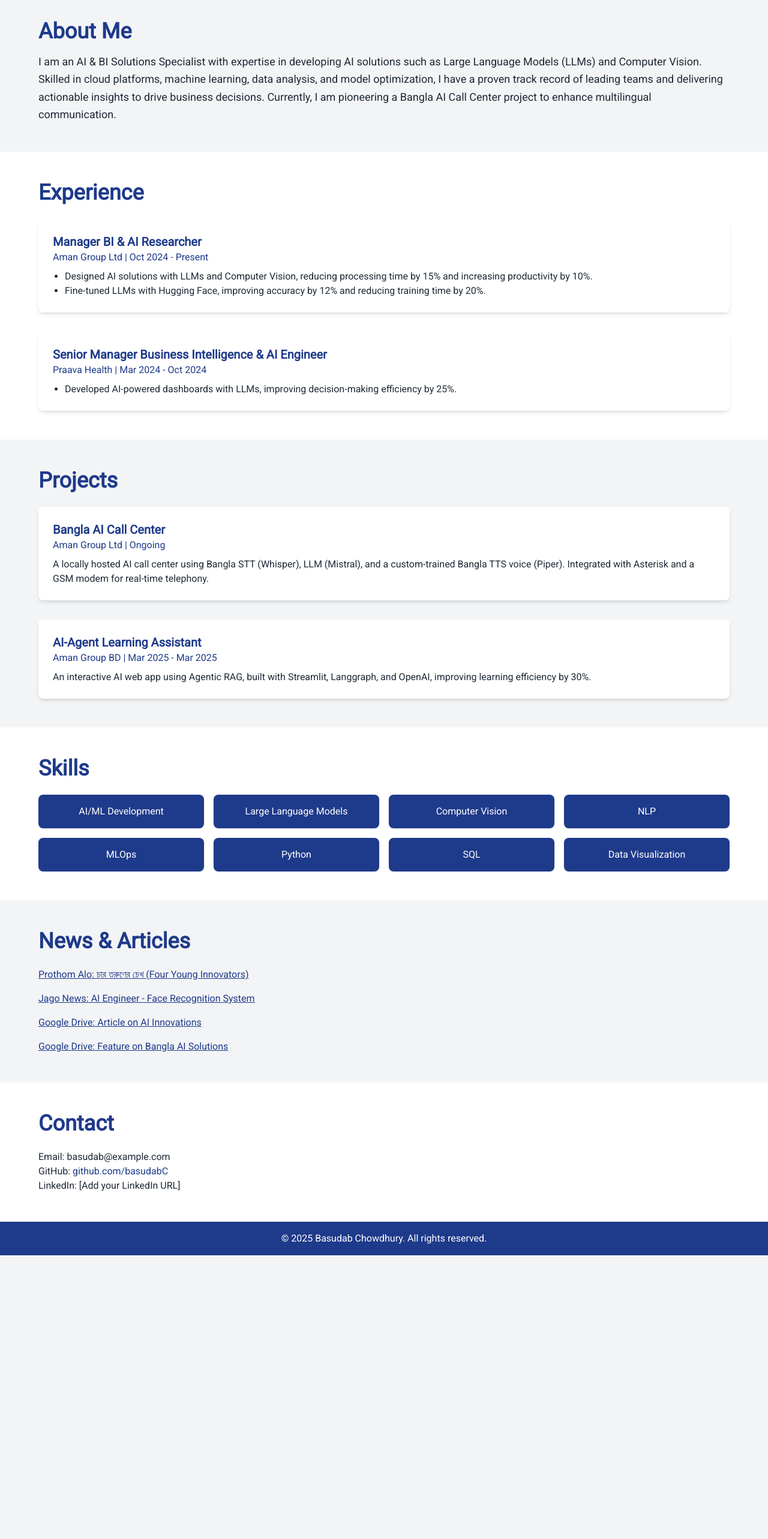
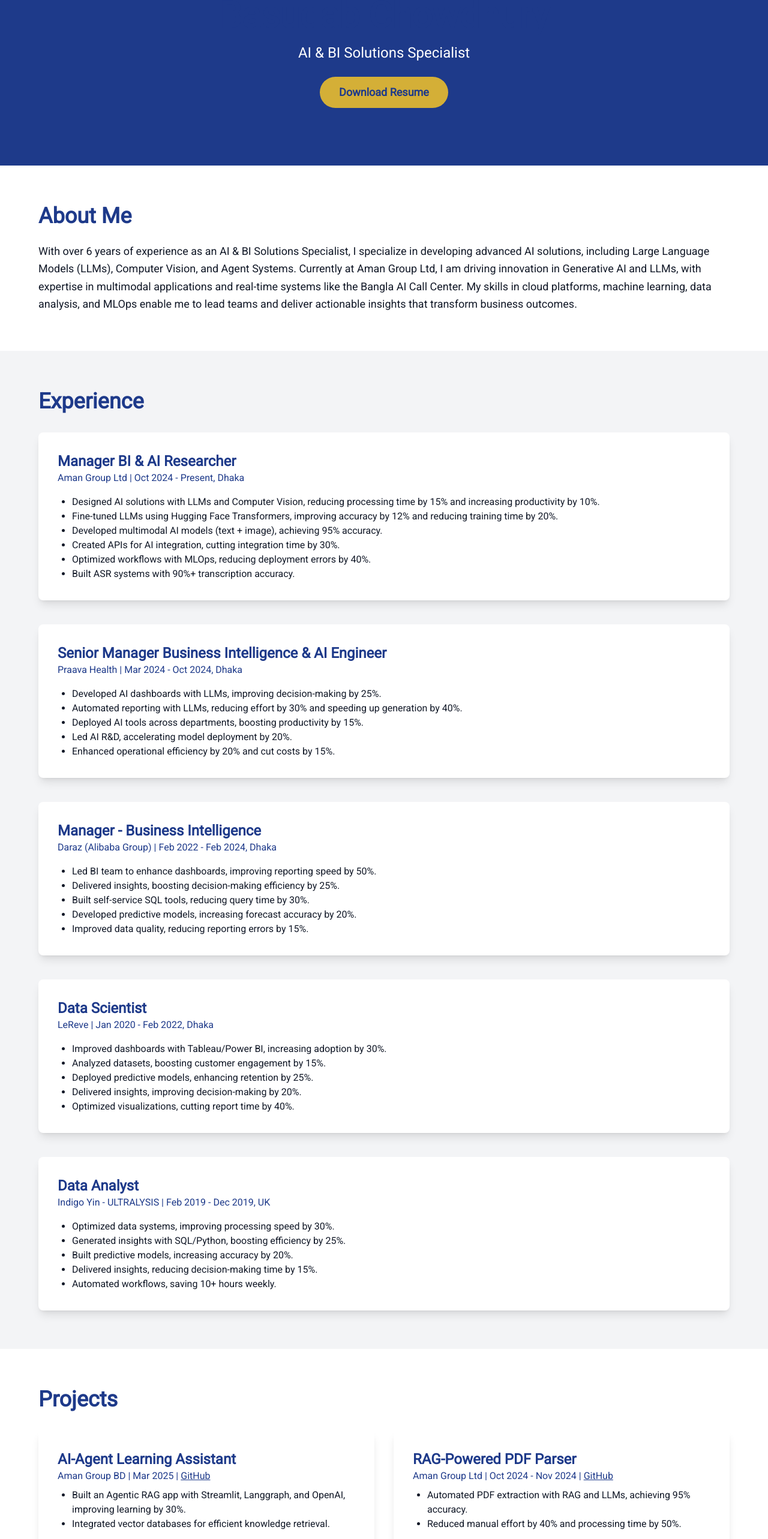
Before and after one commit to basudabC/portfolio, a Next.js app: page / in a window 1280 px wide. Shown: the part 100-2666 px from the top of the page at 60% size. Before the commit the page ends 2193 px from the top, so only its background shows below. Built offline with nearby package versions, Linux system fonts and the light colour scheme.

Commit message:
Update index.js

```diff
--- a/pages/index.js
+++ b/pages/index.js
@@ -3,148 +3,402 @@ import { motion } from "framer-motion";
 
 export default function Home() {
   return (
-    <div className="min-h-screen bg-white text-gray-800 font-roboto">
+    <div className="min-h-screen font-roboto">
       <Head>
-        <title>Basudab Chowdhury | AI Data Scientist</title>
+        <title>Basudab Chowdhury | AI & BI Solutions Specialist</title>
         <meta
           name="description"
-          content="Portfolio of Basudab Chowdhury, AI Data Scientist specializing in LLMs, Computer Vision, and Bangla AI solutions."
+          content="Portfolio of Basudab Chowdhury, an AI & BI Solutions Specialist with over 6 years of experience in Generative AI, LLMs, and Agent Systems."
         />
       </Head>
 
-      {/* Header */}
-      <header className="bg-corp-blue text-white py-6 px-4 shadow-md">
-        <div className="max-w-6xl mx-auto flex justify-between items-center">
-          <h1 className="text-3xl font-bold">Basudab Chowdhury</h1>
-          <p className="text-xl">AI & BI Solutions Specialist</p>
+      {/* Hero Section */}
+      <header className="bg-corp-blue text-white py-24 px-6 text-center">
+        <div className="max-w-6xl mx-auto">
+          <motion.h1
+            initial={{ opacity: 0, y: -20 }}
+            animate={{ opacity: 1, y: 0 }}
+            transition={{ duration: 0.8 }}
+            className="text-5xl md:text-6xl mb-4"
+          >
+            Basudab Chowdhury
+          </motion.h1>
+          <motion.p
+            initial={{ opacity: 0, y: 20 }}
+            animate={{ opacity: 1, y: 0 }}
+            transition={{ duration: 0.8, delay: 0.2 }}
+            className="text-xl md:text-2xl mb-6"
+          >
+            AI & BI Solutions Specialist
+          </motion.p>
+          <motion.a
+            href="https://drive.google.com/file/d/1lGbuTzdPwsiTikTvAHtVL9NTATdKqjKI/view?usp=sharing"
+            target="_blank"
+            rel="noopener noreferrer"
+            initial={{ opacity: 0 }}
+            animate={{ opacity: 1 }}
+            transition={{ duration: 0.8, delay: 0.4 }}
+            className="inline-block bg-corp-gold text-corp-blue py-3 px-8 rounded-full text-lg font-semibold hover:bg-yellow-500 transition"
+          >
+            Download Resume
+          </motion.a>
         </div>
       </header>
 
       {/* About */}
-      <section className="py-12 px-4 bg-gray-100">
+      <section className="bg-white">
         <div className="max-w-6xl mx-auto">
-          <motion.h2
-            initial={{ opacity: 0, y: 20 }}
-            animate={{ opacity: 1, y: 0 }}
-            transition={{ duration: 0.5 }}
-            className="text-4xl font-semibold text-corp-blue mb-4"
-          >
-            About Me
-          </motion.h2>
+          <h2 className="text-4xl mb-6">About Me</h2>
           <p className="text-lg leading-relaxed">
-            I am an AI & BI Solutions Specialist with expertise in developing AI
-            solutions such as Large Language Models (LLMs) and Computer Vision.
-            Skilled in cloud platforms, machine learning, data analysis, and
-            model optimization, I have a proven track record of leading teams
-            and delivering actionable insights to drive business decisions.
-            Currently, I am pioneering a Bangla AI Call Center project to
-            enhance multilingual communication.
+            With over 6 years of experience as an AI & BI Solutions Specialist,
+            I specialize in developing advanced AI solutions, including Large
+            Language Models (LLMs), Computer Vision, and Agent Systems.
+            Currently at Aman Group Ltd, I am driving innovation in Generative
+            AI and LLMs, with expertise in multimodal applications and
+            real-time systems like the Bangla AI Call Center. My skills in cloud
+            platforms, machine learning, data analysis, and MLOps enable me to
+            lead teams and deliver actionable insights that transform business
+            outcomes.
           </p>
         </div>
       </section>
 
       {/* Experience */}
-      <section className="py-12 px-4">
+      <section className="bg-corp-gray">
         <div className="max-w-6xl mx-auto">
-          <motion.h2
-            initial={{ opacity: 0, y: 20 }}
-            animate={{ opacity: 1, y: 0 }}
+          <h2 className="text-4xl mb-8">Experience</h2>
+          <div className="space-y-10">
+            <motion.div
+              initial={{ opacity: 0, x: -20 }}
+              animate={{ opacity: 1, x: 0 }}
               transition={{ duration: 0.5 }}
-            className="text-4xl font-semibold text-corp-blue mb-6"
+              className="card"
             >
-            Experience
-          </motion.h2>
-          <div className="space-y-8">
-            <div className="bg-white p-6 rounded-lg shadow-md">
-              <h3 className="text-xl font-bold">Manager BI & AI Researcher</h3>
-              <p className="text-corp-blue">Aman Group Ltd | Oct 2024 - Present</p>
-              <ul className="list-disc pl-5 mt-2">
+              <h3 className="text-2xl">Manager BI & AI Researcher</h3>
+              <p className="text-corp-blue">
+                Aman Group Ltd | Oct 2024 - Present, Dhaka
+              </p>
+              <ul className="list-disc pl-6 mt-4">
                 <li>
                   Designed AI solutions with LLMs and Computer Vision, reducing
                   processing time by 15% and increasing productivity by 10%.
                 </li>
                 <li>
-                  Fine-tuned LLMs with Hugging Face, improving accuracy by 12%
-                  and reducing training time by 20%.
+                  Fine-tuned LLMs using Hugging Face Transformers, improving
+                  accuracy by 12% and reducing training time by 20%.
+                </li>
+                <li>
+                  Developed multimodal AI models (text + image), achieving 95%
+                  accuracy.
+                </li>
+                <li>
+                  Created APIs for AI integration, cutting integration time by
+                  30%.
+                </li>
+                <li>
+                  Optimized workflows with MLOps, reducing deployment errors by
+                  40%.
+                </li>
+                <li>
+                  Built ASR systems with 90%+ transcription accuracy.
                 </li>
               </ul>
-            </div>
-            <div className="bg-white p-6 rounded-lg shadow-md">
-              <h3 className="text-xl font-bold">
+            </motion.div>
+
+            <motion.div
+              initial={{ opacity: 0, x: -20 }}
+              animate={{ opacity: 1, x: 0 }}
+              transition={{ duration: 0.5, delay: 0.2 }}
+              className="card"
+            >
+              <h3 className="text-2xl">
                 Senior Manager Business Intelligence & AI Engineer
               </h3>
               <p className="text-corp-blue">
-                Praava Health | Mar 2024 - Oct 2024
+                Praava Health | Mar 2024 - Oct 2024, Dhaka
               </p>
-              <ul className="list-disc pl-5 mt-2">
+              <ul className="list-disc pl-6 mt-4">
                 <li>
-                  Developed AI-powered dashboards with LLMs, improving
-                  decision-making efficiency by 25%.
+                  Developed AI dashboards with LLMs, improving decision-making
+                  by 25%.
+                </li>
+                <li>
+                  Automated reporting with LLMs, reducing effort by 30% and
+                  speeding up generation by 40%.
+                </li>
+                <li>
+                  Deployed AI tools across departments, boosting productivity
+                  by 15%.
+                </li>
+                <li>
+                  Led AI R&D, accelerating model deployment by 20%.
+                </li>
+                <li>
+                  Enhanced operational efficiency by 20% and cut costs by 15%.
                 </li>
               </ul>
-            </div>
+            </motion.div>
+
+            <motion.div
+              initial={{ opacity: 0, x: -20 }}
+              animate={{ opacity: 1, x: 0 }}
+              transition={{ duration: 0.5, delay: 0.4 }}
+              className="card"
+            >
+              <h3 className="text-2xl">Manager - Business Intelligence</h3>
+              <p className="text-corp-blue">
+                Daraz (Alibaba Group) | Feb 2022 - Feb 2024, Dhaka
+              </p>
+              <ul className="list-disc pl-6 mt-4">
+                <li>
+                  Led BI team to enhance dashboards, improving reporting speed
+                  by 50%.
+                </li>
+                <li>
+                  Delivered insights, boosting decision-making efficiency by
+                  25%.
+                </li>
+                <li>
+                  Built self-service SQL tools, reducing query time by 30%.
+                </li>
+                <li>
+                  Developed predictive models, increasing forecast accuracy by
+                  20%.
+                </li>
+                <li>
+                  Improved data quality, reducing reporting errors by 15%.
+                </li>
+              </ul>
+            </motion.div>
+
+            <motion.div
+              initial={{ opacity: 0, x: -20 }}
+              animate={{ opacity: 1, x: 0 }}
+              transition={{ duration: 0.5, delay: 0.6 }}
+              className="card"
+            >
+              <h3 className="text-2xl">Data Scientist</h3>
+              <p className="text-corp-blue">
+                LeReve | Jan 2020 - Feb 2022, Dhaka
+              </p>
+              <ul className="list-disc pl-6 mt-4">
+                <li>
+                  Improved dashboards with Tableau/Power BI, increasing
+                  adoption by 30%.
+                </li>
+                <li>
+                  Analyzed datasets, boosting customer engagement by 15%.
+                </li>
+                <li>
+                  Deployed predictive models, enhancing retention by 25%.
+                </li>
+                <li>
+                  Delivered insights, improving decision-making by 20%.
+                </li>
+                <li>
+                  Optimized visualizations, cutting report time by 40%.
+                </li>
+              </ul>
+            </motion.div>
+
+            <motion.div
+              initial={{ opacity: 0, x: -20 }}
+              animate={{ opacity: 1, x: 0 }}
+              transition={{ duration: 0.5, delay: 0.8 }}
+              className="card"
+            >
+              <h3 className="text-2xl">Data Analyst</h3>
+              <p className="text-corp-blue">
+                Indigo Yin - ULTRALYSIS | Feb 2019 - Dec 2019, UK
+              </p>
+              <ul className="list-disc pl-6 mt-4">
+                <li>
+                  Optimized data systems, improving processing speed by 30%.
+                </li>
+                <li>
+                  Generated insights with SQL/Python, boosting efficiency by
+                  25%.
+                </li>
+                <li>
+                  Built predictive models, increasing accuracy by 20%.
+                </li>
+                <li>
+                  Delivered insights, reducing decision-making time by 15%.
+                </li>
+                <li>Automated workflows, saving 10+ hours weekly.</li>
+              </ul>
+            </motion.div>
           </div>
         </div>
       </section>
 
       {/* Projects */}
-      <section className="py-12 px-4 bg-gray-100">
+      <section className="bg-white">
         <div className="max-w-6xl mx-auto">
-          <motion.h2
+          <h2 className="text-4xl mb-8">Projects</h2>
+          <div className="grid md:grid-cols-2 gap-8">
+            <motion.div
               initial={{ opacity: 0, y: 20 }}
               animate={{ opacity: 1, y: 0 }}
               transition={{ duration: 0.5 }}
-            className="text-4xl font-semibold text-corp-blue mb-6"
+              className="card"
             >
-            Projects
-          </motion.h2>
-          <div className="space-y-8">
-            <div className="bg-white p-6 rounded-lg shadow-md">
-              <h3 className="text-xl font-bold">Bangla AI Call Center</h3>
+              <h3 className="text-2xl">AI-Agent Learning Assistant</h3>
+              <p className="text-corp-blue">
+                Aman Group BD | Mar 2025 |{" "}
+                <a
+                  href="https://github.com/basudabC/Study_Buddy"
+                  target="_blank"
+                  rel="noopener noreferrer"
+                  className="underline"
+                >
+                  GitHub
+                </a>
+              </p>
+              <ul className="list-disc pl-6 mt-2">
+                <li>
+                  Built an Agentic RAG app with Streamlit, Langgraph, and
+                  OpenAI, improving learning by 30%.
+                </li>
+                <li>Integrated vector databases for efficient knowledge retrieval.</li>
+              </ul>
+            </motion.div>
+
+            <motion.div
+              initial={{ opacity: 0, y: 20 }}
+              animate={{ opacity: 1, y: 0 }}
+              transition={{ duration: 0.5, delay: 0.2 }}
+              className="card"
+            >
+              <h3 className="text-2xl">RAG-Powered PDF Parser</h3>
+              <p className="text-corp-blue">
+                Aman Group Ltd | Oct 2024 - Nov 2024 |{" "}
+                <a
+                  href="https://github.com/basudabC/HR-Resume-Management"
+                  target="_blank"
+                  rel="noopener noreferrer"
+                  className="underline"
+                >
+                  GitHub
+                </a>
+              </p>
+              <ul className="list-disc pl-6 mt-2">
+                <li>
+                  Automated PDF extraction with RAG and LLMs, achieving 95%
+                  accuracy.
+                </li>
+                <li>Reduced manual effort by 40% and processing time by 50%.</li>
+              </ul>
+            </motion.div>
+
+            <motion.div
+              initial={{ opacity: 0, y: 20 }}
+              animate={{ opacity: 1, y: 0 }}
+              transition={{ duration: 0.5, delay: 0.4 }}
+              className="card"
+            >
+              <h3 className="text-2xl">Real-Time Healthcare Translation</h3>
+              <p className="text-corp-blue">
+                Praava Health | Oct 2024 - Nov 2024 |{" "}
+                <a
+                  href="https://github.com/basudabC/RealtimeTranlate"
+                  target="_blank"
+                  rel="noopener noreferrer"
+                  className="underline"
+                >
+                  GitHub
+                </a>
+              </p>
+              <ul className="list-disc pl-6 mt-2">
+                <li>
+                  Built a multilingual translation app with Flask and Web
+                  Speech API.
+                </li>
+                <li>Supported 20+ languages, reducing communication barriers.</li>
+              </ul>
+            </motion.div>
+
+            <motion.div
+              initial={{ opacity: 0, y: 20 }}
+              animate={{ opacity: 1, y: 0 }}
+              transition={{ duration: 0.5, delay: 0.6 }}
+              className="card"
+            >
+              <h3 className="text-2xl">SQL Query Generator</h3>
+              <p className="text-corp-blue">Daraz Bangladesh | Jan 2023 - Jun 2023</p>
+              <ul className="list-disc pl-6 mt-2">
+                <li>
+                  Created an LLM-powered tool for SQL queries and report
+                  summarization.
+                </li>
+                <li>Reduced insight generation time by 40%.</li>
+              </ul>
+            </motion.div>
+
+            <motion.div
+              initial={{ opacity: 0, y: 20 }}
+              animate={{ opacity: 1, y: 0 }}
+              transition={{ duration: 0.5, delay: 0.8 }}
+              className="card"
+            >
+              <h3 className="text-2xl">Face Recognition System</h3>
+              <p className="text-corp-blue">
+                Bangladesh Police | Jan 2021 - Jun 2021 |{" "}
+                <a
+                  href="https://www.jagonews24.com/country/news/423116"
+                  target="_blank"
+                  rel="noopener noreferrer"
+                  className="underline"
+                >
+                  Article
+                </a>
+              </p>
+              <ul className="list-disc pl-6 mt-2">
+                <li>
+                  Developed a real-time face recognition system with OpenCV.
+                </li>
+                <li>Optimized for scalability and diverse conditions.</li>
+              </ul>
+            </motion.div>
+
+            <motion.div
+              initial={{ opacity: 0, y: 20 }}
+              animate={{ opacity: 1, y: 0 }}
+              transition={{ duration: 0.5, delay: 1.0 }}
+              className="card"
+            >
+              <h3 className="text-2xl">Bangla AI Call Center</h3>
               <p className="text-corp-blue">Aman Group Ltd | Ongoing</p>
-              <p className="mt-2">
-                A locally hosted AI call center using Bangla STT (Whisper), LLM
-                (Mistral), and a custom-trained Bangla TTS voice (Piper).
-                Integrated with Asterisk and a GSM modem for real-time
-                telephony.
-              </p>
-            </div>
-            <div className="bg-white p-6 rounded-lg shadow-md">
-              <h3 className="text-xl font-bold">AI-Agent Learning Assistant</h3>
-              <p className="text-corp-blue">
-                Aman Group BD | Mar 2025 - Mar 2025
-              </p>
-              <p className="mt-2">
-                An interactive AI web app using Agentic RAG, built with
-                Streamlit, Langgraph, and OpenAI, improving learning efficiency
-                by 30%.
-              </p>
-            </div>
+              <ul className="list-disc pl-6 mt-2">
+                <li>
+                  Built a local AI call center with Bangla STT (Whisper), LLM
+                  (Mistral), and TTS (Piper).
+                </li>
+                <li>Integrated with Asterisk and GSM modem for real-time use.</li>
+              </ul>
+            </motion.div>
           </div>
         </div>
       </section>
 
       {/* Skills */}
-      <section className="py-12 px-4">
+      <section className="bg-corp-gray">
         <div className="max-w-6xl mx-auto">
-          <motion.h2
-            initial={{ opacity: 0, y: 20 }}
-            animate={{ opacity: 1, y: 0 }}
-            transition={{ duration: 0.5 }}
-            className="text-4xl font-semibold text-corp-blue mb-6"
-          >
-            Skills
-          </motion.h2>
-          <div className="grid grid-cols-2 md:grid-cols-4 gap-4">
+          <h2 className="text-4xl mb-8">Skills</h2>
+          <div className="grid grid-cols-2 md:grid-cols-4 gap-6">
             {[
-              "AI/ML Development",
-              "Large Language Models",
+              "Generative AI",
+              "LLMs",
+              "Agent Systems",
               "Computer Vision",
               "NLP",
               "MLOps",
               "Python",
               "SQL",
               "Data Visualization",
+              "Cloud Platforms",
+              "RAG",
+              "Speech-to-Text",
             ].map((skill) => (
               <motion.div
                 key={skill}
@@ -161,88 +415,87 @@ export default function Home() {
       </section>
 
       {/* News & Articles */}
-      <section className="py-12 px-4 bg-gray-100">
+      <section className="bg-white">
         <div className="max-w-6xl mx-auto">
-          <motion.h2
-            initial={{ opacity: 0, y: 20 }}
-            animate={{ opacity: 1, y: 0 }}
-            transition={{ duration: 0.5 }}
-            className="text-4xl font-semibold text-corp-blue mb-6"
-          >
-            News & Articles
-          </motion.h2>
-          <div className="space-y-4">
-            <div>
+          <h2 className="text-4xl mb-8">News & Articles</h2>
+          <ul className="space-y-4">
+            <li>
               <a
                 href="https://www.prothomalo.com/technology/%E0%A6%9A%E0%A6%BE%E0%A6%B0-%E0%A6%A4%E0%A6%B0%E0%A7%81%E0%A6%A3%E0%A7%87%E0%A6%B0-%E0%A6%9A%E0%A7%87%E0%A6%96"
                 target="_blank"
                 rel="noopener noreferrer"
                 className="text-corp-blue hover:text-corp-gold underline"
               >
-                Prothom Alo: চার তরুণের চেখ (Four Young Innovators)
+                Prothom Alo: Four Young Innovators
               </a>
-            </div>
-            <div>
+            </li>
+            <li>
               <a
                 href="https://www.jagonews24.com/country/news/423116"
                 target="_blank"
                 rel="noopener noreferrer"
                 className="text-corp-blue hover:text-corp-gold underline"
               >
-                Jago News: AI Engineer - Face Recognition System
+                Jago News: Face Recognition System
               </a>
-            </div>
-            <div>
+            </li>
+            <li>
               <a
                 href="https://drive.google.com/file/d/1usK-mZ8RHkd8bIPAlMwq-3hx2ReDte0R/view?usp=sharing"
                 target="_blank"
                 rel="noopener noreferrer"
                 className="text-corp-blue hover:text-corp-gold underline"
               >
-                Google Drive: Article on AI Innovations
+                Google Drive: AI Innovations Article
               </a>
-            </div>
-            <div>
+            </li>
+            <li>
               <a
                 href="https://drive.google.com/file/d/14Nw8ZFnWJSyd9p0-CUBV-HWtXC5UIZEV/view?usp=sharing"
                 target="_blank"
                 rel="noopener noreferrer"
                 className="text-corp-blue hover:text-corp-gold underline"
               >
-                Google Drive: Feature on Bangla AI Solutions
+                Google Drive: Bangla AI Solutions Feature
               </a>
-            </div>
-          </div>
+            </li>
+          </ul>
         </div>
       </section>
 
       {/* Contact */}
-      <section className="py-12 px-4">
+      <section className="bg-corp-gray">
         <div className="max-w-6xl mx-auto">
-          <motion.h2
-            initial={{ opacity: 0, y: 20 }}
-            animate={{ opacity: 1, y: 0 }}
-            transition={{ duration: 0.5 }}
-            className="text-4xl font-semibold text-corp-blue mb-6"
+          <h2 className="text-4xl mb-8">Contact</h2>
+          <p>Email: basudab.chowdhory@gmail.com</p>
+          <p>Phone: +88 01750 973483</p>
+          <p>
+            LinkedIn:{" "}
+            <a
+              href="https://www.linkedin.com/in/basudab007/"
+              target="_blank"
+              rel="noopener noreferrer"
+              className="text-corp-blue hover:text-corp-gold underline"
             >
-            Contact
-          </motion.h2>
-          <p>Email: basudab@example.com</p>
+              linkedin.com/in/basudab007
+            </a>
+          </p>
           <p>
             GitHub:{" "}
             <a
               href="https://github.com/basudabC"
-              className="text-corp-blue hover:text-corp-gold"
+              target="_blank"
+              rel="noopener noreferrer"
+              className="text-corp-blue hover:text-corp-gold underline"
             >
               github.com/basudabC
             </a>
           </p>
-          <p>LinkedIn: [Add your LinkedIn URL]</p>
         </div>
       </section>
 
       {/* Footer */}
-      <footer className="bg-corp-blue text-white py-4 px-4 text-center">
+      <footer className="bg-corp-blue text-white py-6 px-6 text-center">
         <p>© {new Date().getFullYear()} Basudab Chowdhury. All rights reserved.</p>
       </footer>
     </div>
```
Lines whose indentation alone changed are shown as unchanged.
